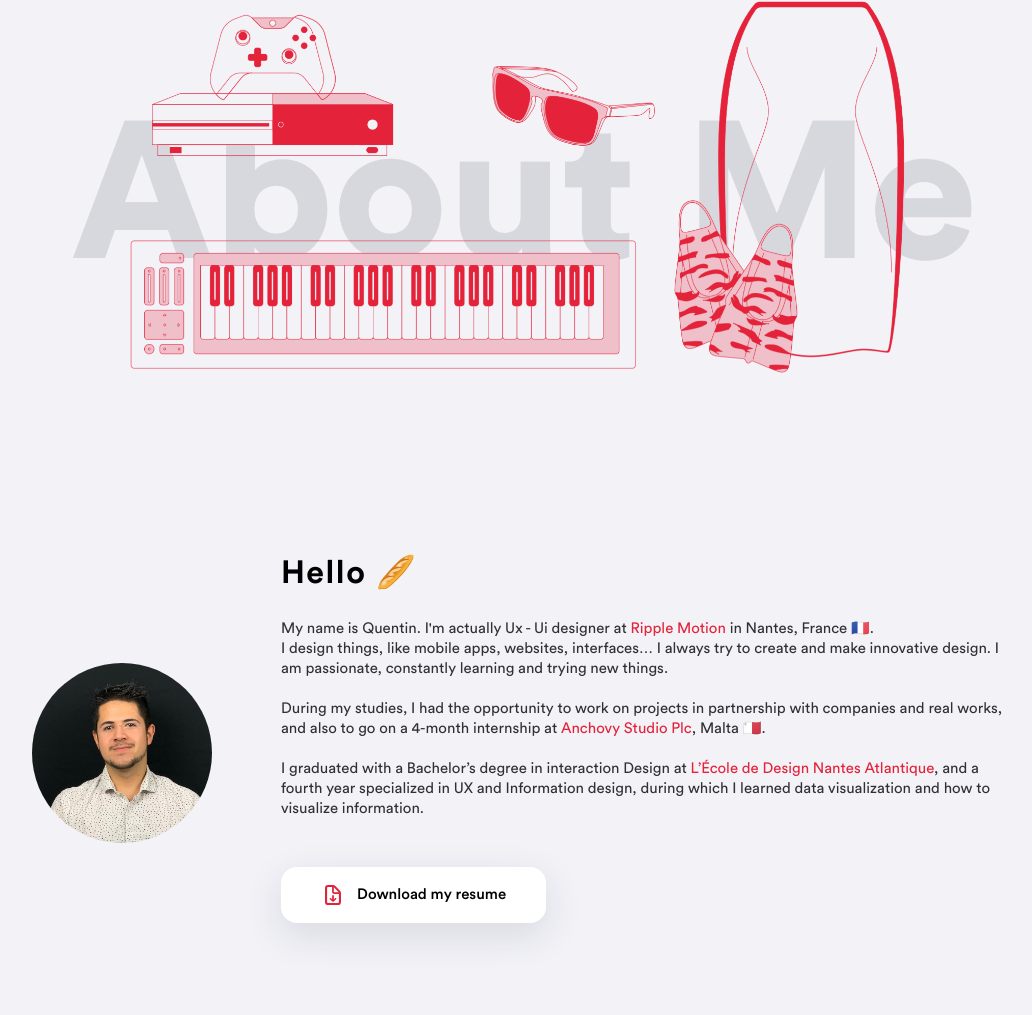
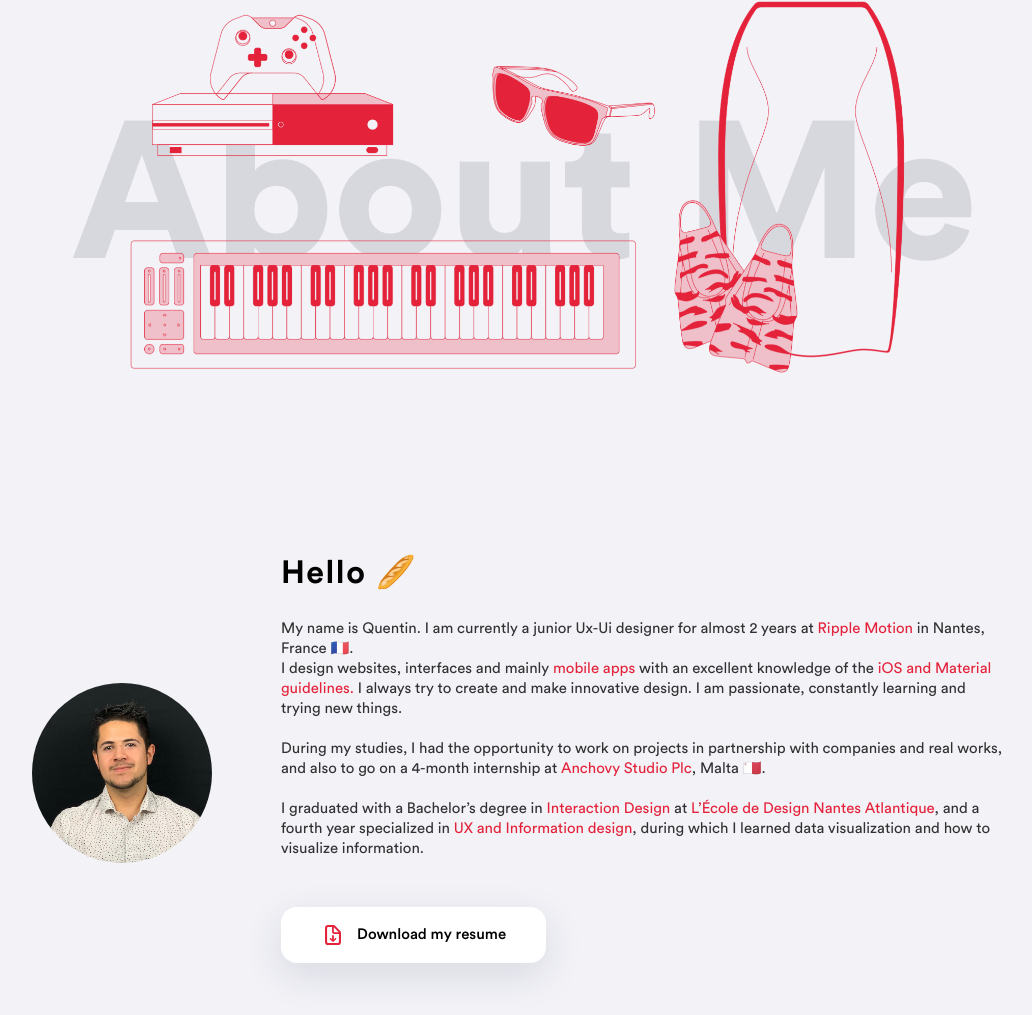
Before and after one commit to quentinlu117/Personal-Portfolio, a plain HTML site: page about.html in a window 1280 px wide. Shown: the part 183-1198 px from the top of the page, without its empty margins (118-1150 px from the left). Drawn offline with nearby package versions, Linux system fonts and the light colour scheme.

Commit message:
About text update

```diff
--- a/about.html
+++ b/about.html
@@ -73,12 +73,12 @@
     <div class="presentation">
       <div class="pres-texte">
         <h1>Hello 🥖</h1>
-        <p>My name is Quentin. I'm actually Ux - Ui designer at <span><a href="https://ripplemotion.fr/">Ripple Motion</a></span> in Nantes, France 🇫🇷.<br>
-          I design things, like mobile apps, websites, interfaces…  I always try to create and make innovative design. I am passionate, constantly learning and trying new things.<br><br>
+        <p>My name is Quentin. I am currently a junior Ux-Ui designer for almost 2 years at <span><a href="https://ripplemotion.fr/">Ripple Motion</a></span> in Nantes, France 🇫🇷.<br>
+          I design websites, interfaces and mainly <span>mobile apps</span> with an excellent knowledge of the <span>iOS and Material guidelines.</span> I always try to create and make innovative design. I am passionate, constantly learning and trying new things.<br><br>
 
           During my studies, I had the opportunity to work on projects in partnership with companies and real works, and also to go on a 4-month internship at <span><a href="https://anchovyinc.com/" target="_blank">Anchovy Studio Plc</a></span>, Malta 🇲🇹.<br><br>
 
-          I graduated with a Bachelor’s degree in interaction Design at <span><a href="https://www.lecolededesign.com/" target="_blank">L’École de Design Nantes Atlantique</a></span>, and a fourth year specialized in UX and Information design, during which I learned data visualization and how to visualize information.
+          I graduated with a Bachelor’s degree in <span>Interaction Design</span> at <span><a href="https://www.lecolededesign.com/" target="_blank">L’École de Design Nantes Atlantique</a></span>, and a fourth year specialized in <span>UX and Information design</span>, during which I learned data visualization and how to visualize information.
         </p>
       </div>
 
```
